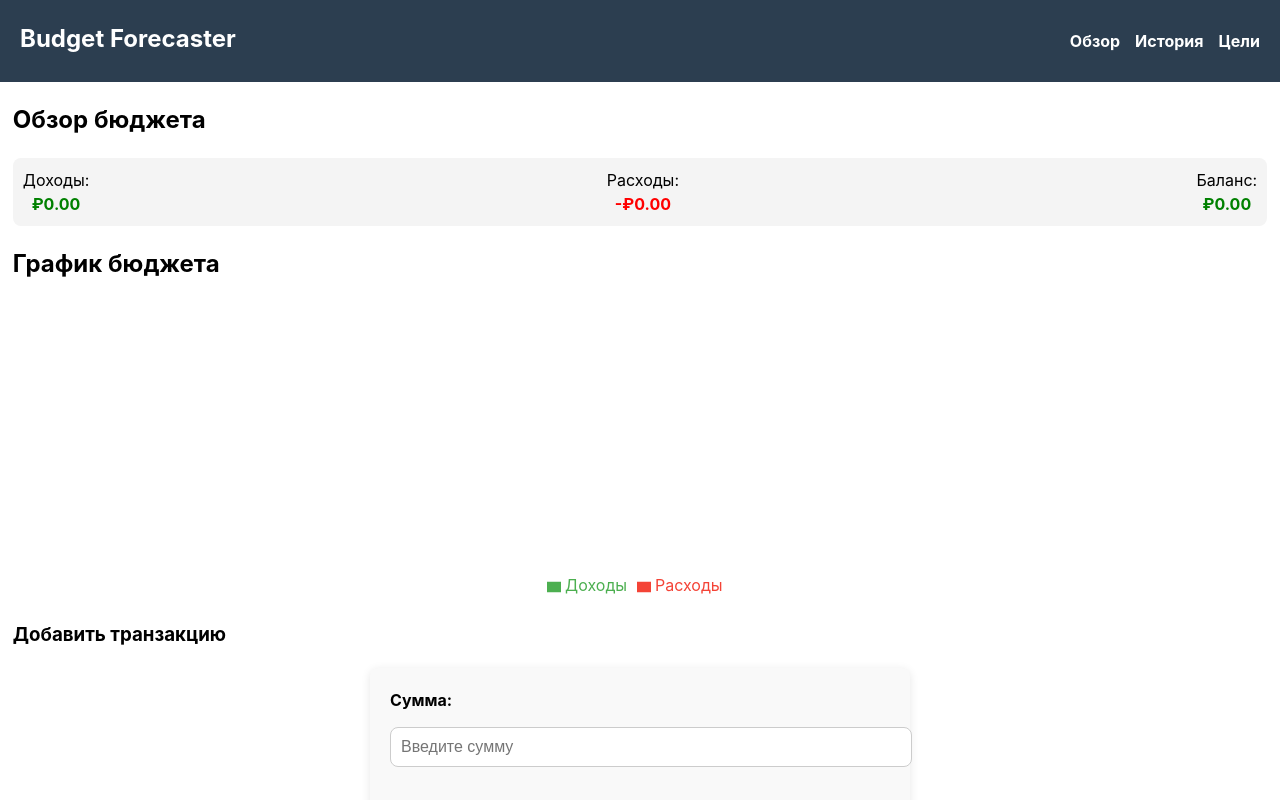
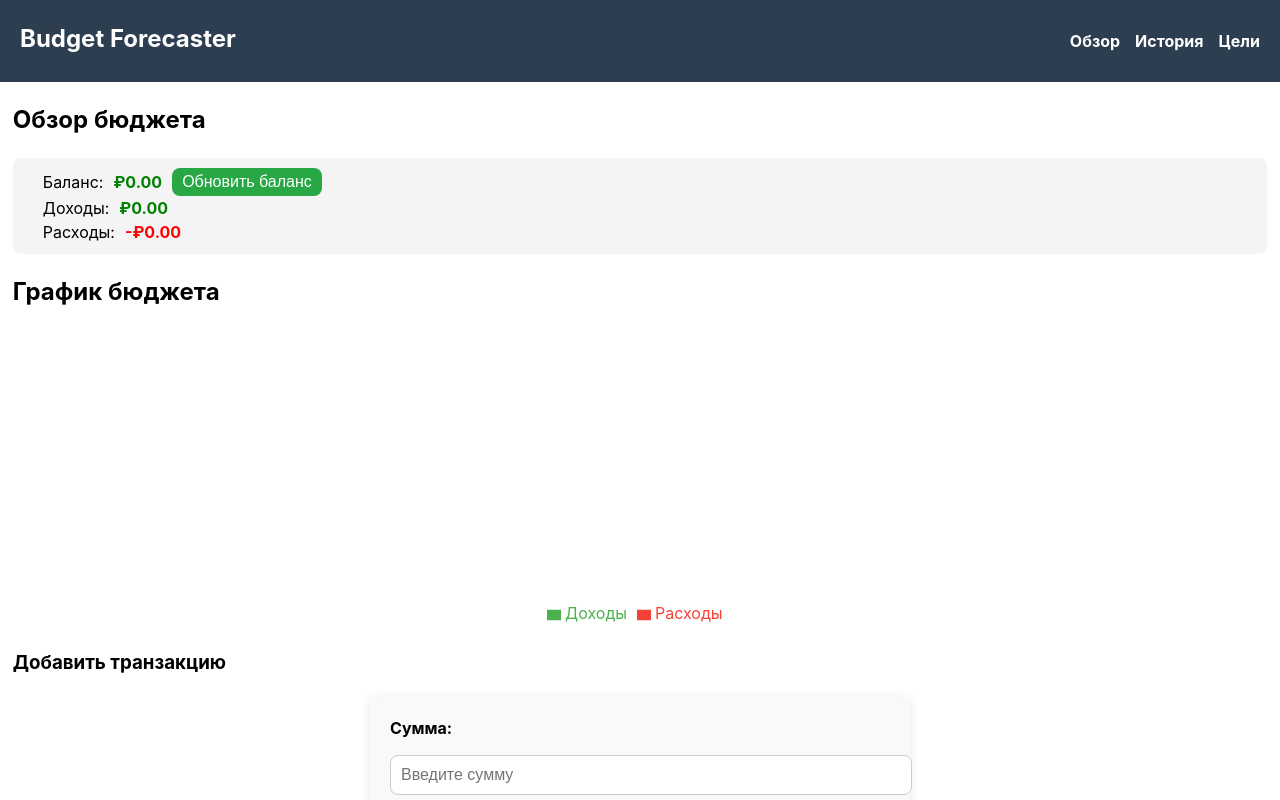
Before and after one commit to UstinskiyDmitriy/badget-forecaster, a React (Vite) app: page / in a window 1280 px wide. Shown: the top 800 px of the page. Built offline with nearby package versions, Linux system fonts and the light colour scheme.

Commit message:
small changes

```diff
--- /dev/null
+++ b/src/components/balance-dropdown/BalanceDropDown.module.css
@@ -0,0 +1,16 @@
+.main {
+  background-color: #f4f4f4;;
+  border-radius: 20px;
+  padding: 15px 10px;
+}
+
+.main label {
+  display: flex;
+  flex-direction: column;
+  gap: 15px;
+  margin: 0;
+}
+
+.main input {
+  margin: 0;
+}
--- /dev/null
+++ b/src/components/balance-dropdown/BalanceDropdown.tsx
@@ -0,0 +1,31 @@
+import React, { useState } from 'react'
+import styles from './BalanceDropDown.module.css'
+import { useDispatch } from 'react-redux';
+import { addInitialBalance } from '../../store/slices/transactionsSlice';
+
+export default function BalanceDropdown() {
+  const dispatch = useDispatch();
+  const [amount, setAmount] = useState(0)
+
+  const handleSubmit = () => {
+    dispatch(addInitialBalance(amount))
+  }
+  const handleChange = (event:React.BaseSyntheticEvent) => {
+    setAmount(parseFloat(event.target.value))
+    console.log(typeof(parseFloat(event.target.value)))
+  }
+  return (
+      <div className={styles.main}>
+        <label>
+          Сумма:
+          <input
+            type="number"
+            value={amount}
+            onChange={handleChange}
+            placeholder="Введите сумму"
+          />
+          <button onClick={handleSubmit}>Добавить</button>
+        </label>
+      </div>
+  )
+}
--- a/src/components/budged-summary/BudgedSummary.tsx
+++ b/src/components/budged-summary/BudgedSummary.tsx
@@ -1,29 +1,58 @@
-import styles from './BudgetSummary.module.css';
+import { useSelector } from "react-redux";
+import styles from "./BudgetSummary.module.css";
+import { RootState } from "../../store/store";
+import { useState } from "react";
+import BalanceDropdown from "../balance-dropdown/BalanceDropdown";
 
 type BudgetSummaryProps = {
   totalIncome: number;
   totalExpense: number;
 };
 
-export default function BudgetSummary({ totalIncome, totalExpense }: BudgetSummaryProps) {
-  const balance = totalIncome - totalExpense;
+export default function BudgetSummary({
+  totalIncome,
+  totalExpense,
+}: BudgetSummaryProps) {
+  const initialBalanace = useSelector(
+    (state: RootState) => state.transactions.initialBalance
+  );
+  const balance = initialBalanace + (totalIncome - totalExpense);
 
+  const [isOpen, setOpen] = useState(false);
+
+  const open = () => {
+    setOpen(!isOpen);
+  };
   return (
     <div className={styles.summary}>
+      <div className={styles.item}>
+        {isOpen && (
+          <div className={styles.dropdown}>
+            <BalanceDropdown />
+          </div>
+        )}
+
+        <span>Баланс:</span>
+
+        <span
+          className={
+            balance >= 0 ? styles.balancePositive : styles.balanceNegative
+          }
+        >
+          ₽{balance.toFixed(2)}
+        </span>
+        <button onClick={open}>Обновить баланс</button>
+      </div>
+
       <div className={styles.item}>
         <span>Доходы:</span>
         <span className={styles.income}>₽{totalIncome.toFixed(2)}</span>
       </div>
+
       <div className={styles.item}>
         <span>Расходы:</span>
         <span className={styles.expense}>-₽{totalExpense.toFixed(2)}</span>
       </div>
-      <div className={styles.item}>
-        <span>Баланс:</span>
-        <span className={balance >= 0 ? styles.balancePositive : styles.balanceNegative}>
-        ₽{balance.toFixed(2)}
-        </span>
-      </div>
     </div>
   );
 }
--- a/src/components/budged-summary/BudgetSummary.module.css
+++ b/src/components/budged-summary/BudgetSummary.module.css
@@ -1,18 +1,48 @@
 .summary {
   display: flex;
+  flex-direction: column;
   justify-content: space-between;
-  padding: 10px;
+  padding: 10px 30px;
   background-color: #f4f4f4;
   border-radius: 8px;
   margin: 10px 0;
+  position: relative;
 }
 
 .item {
+  display: flex;
+  flex-direction: row;
+  align-items: center;
+  gap: 10px;
+}
+
+.item button {
+  padding: 5px 10px;
+  font-size: 1rem;
+  color: white;
+  background-color: #28a745;
+  border: none;
+  border-radius: 8px;
+  cursor: pointer;
+  transition: background-color 0.3s;
+}
+
+.item button:hover {
+  background-color: #218838;
+}
+
+.balance{
   display: flex;
   flex-direction: column;
   align-items: center;
 }
 
+.dropdown {
+  position: absolute;
+  top: 0px;
+  left: 370px;
+  z-index: 1000;
+}
 .income {
   color: green;
   font-weight: bold;
@@ -32,3 +62,10 @@
   color: red;
   font-weight: bold;
 }
+
+@media screen and (max-width: 768px) {
+  .dropdown {
+    top: 100px;
+    left: 160px;
+  }
+}
--- a/src/components/chart/Chart.module.css
+++ b/src/components/chart/Chart.module.css
@@ -0,0 +1,3 @@
+.chartContainer {
+  z-index: 0;
+}
--- a/src/features/transaction-form/TransactionForm.module.css
+++ b/src/features/transaction-form/TransactionForm.module.css
@@ -35,6 +35,17 @@
   box-shadow: 0 0 5px rgba(0, 123, 255, 0.5);
 }
 
+.date_input {
+  appearance: none; /* Убирает стандартный вид */
+  -webkit-appearance: none; /* Для Safari */
+  border: 1px solid #ccc;
+  padding: 8px;
+  border-radius: 4px;
+  font-size: 16px;
+  width: 100%; /* Полная ширина */
+}
+
+
 .actions {
   display: flex;
   justify-content: center;
--- a/src/features/transaction-form/TransactionForm.tsx
+++ b/src/features/transaction-form/TransactionForm.tsx
@@ -119,6 +119,7 @@ export default function TransactionForm() {
             value={form.date}
             onChange={handleChange}
             required
+            className={styles.date_input}
           />
         </label>
       </div>
--- a/src/pages/home/Home.tsx
+++ b/src/pages/home/Home.tsx
@@ -8,7 +8,6 @@ import Chart from '../../components/chart/Chart';
 export default function Home() {
 
   const transactions = useSelector((state: RootState) => state.transactions.list);
-
 
   const totalIncome = transactions
     .filter((t) => t.type === 'income')
@@ -22,6 +21,7 @@ export default function Home() {
   return (
     <div>
       <h2>Обзор бюджета</h2>
+
       <BudgetSummary totalIncome={totalIncome} totalExpense={totalExpense} />
 
       <h2>График бюджета</h2>
--- a/src/store/slices/goalsSlice.ts
+++ b/src/store/slices/goalsSlice.ts
@@ -10,6 +10,7 @@ interface Goal {
 
 interface GoalsState {
   list: Goal[];
+
 }
 
 const loadGoalsFromLocalStorage = (): Goal[] => {
@@ -19,12 +20,14 @@ const loadGoalsFromLocalStorage = (): Goal[] => {
 
 const initialState: GoalsState = {
   list: loadGoalsFromLocalStorage(),
+
 };
 
 const goalsSlice = createSlice({
   name: 'goals',
   initialState,
   reducers: {
+
     addGoal(state, action: PayloadAction<Goal>) {
       state.list.push(action.payload);
       localStorage.setItem('goals', JSON.stringify(state.list));
@@ -46,5 +49,5 @@ const goalsSlice = createSlice({
   },
 });
 
-export const { addGoal, removeGoal, updateGoal } = goalsSlice.actions;
+export const { addGoal, removeGoal, updateGoal} = goalsSlice.actions;
 export default goalsSlice.reducer;
--- a/src/store/slices/transactionsSlice.ts
+++ b/src/store/slices/transactionsSlice.ts
@@ -5,18 +5,24 @@ import { Transaction } from '../../types/types';
 
 type TransactionsState = {
   list: Transaction[];
+  initialBalance: number
 };
 
 const LOCAL_STORAGE_KEY = 'transactions';
 
 const initialState: TransactionsState = {
   list: loadFromLocalStorage<Transaction[]>(LOCAL_STORAGE_KEY) || [],
+  initialBalance: 0,
 };
 
 const transactionsSlice = createSlice({
   name: 'transactions',
   initialState,
   reducers: {
+    addInitialBalance: (state, action:PayloadAction<number>) => {
+      state.initialBalance = action.payload
+
+    },
     addTransaction: (state, action: PayloadAction<Transaction>) => {
       state.list.push(action.payload);
       saveToLocalStorage(LOCAL_STORAGE_KEY, state.list);
@@ -28,6 +34,6 @@ const transactionsSlice = createSlice({
   },
 });
 
-export const { addTransaction, deleteTransaction } = transactionsSlice.actions;
+export const { addTransaction, deleteTransaction,addInitialBalance  } = transactionsSlice.actions;
 
 export default transactionsSlice.reducer;
```
